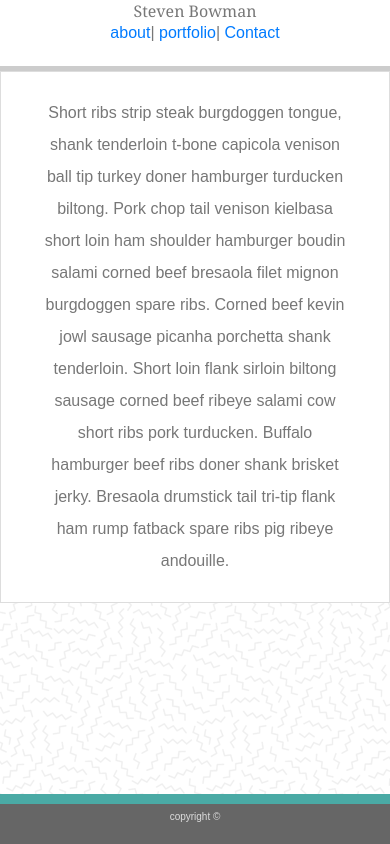
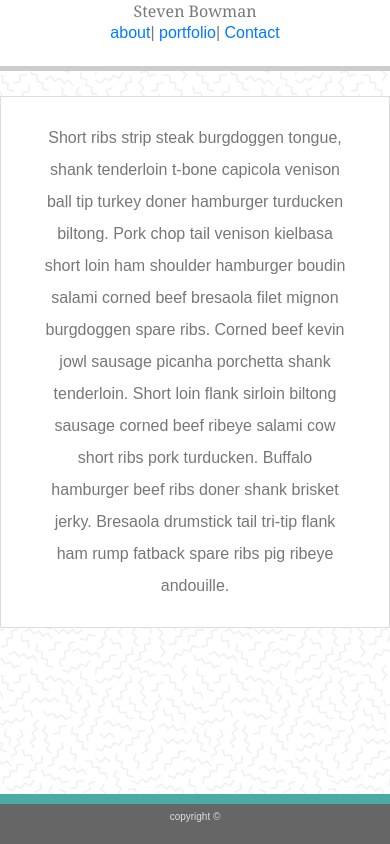
Before and after one commit to Stvnwslybwmnjr/Bootstrap-Portfolio, a plain HTML site: page index.html in a window 390 px wide. Drawn offline with nearby package versions, Linux system fonts and the light colour scheme.

Commit message:
media query now removes margin on mainheader for sm screen

```diff
--- a/assets/css/style.css
+++ b/assets/css/style.css
@@ -263,7 +263,7 @@ New Styles Bootstrap project
 =======================================
 */
 @media only screen and (max-width: 640px) {
-  .mainsection {
+  .mainsection .mainheader {
     margin: 0%
   }
   }
```
